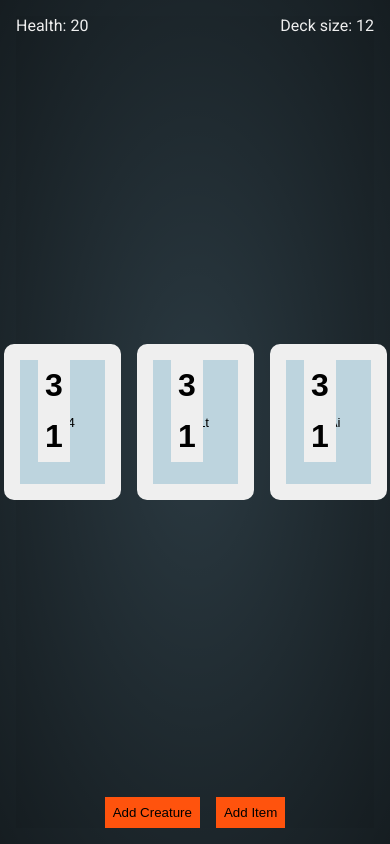
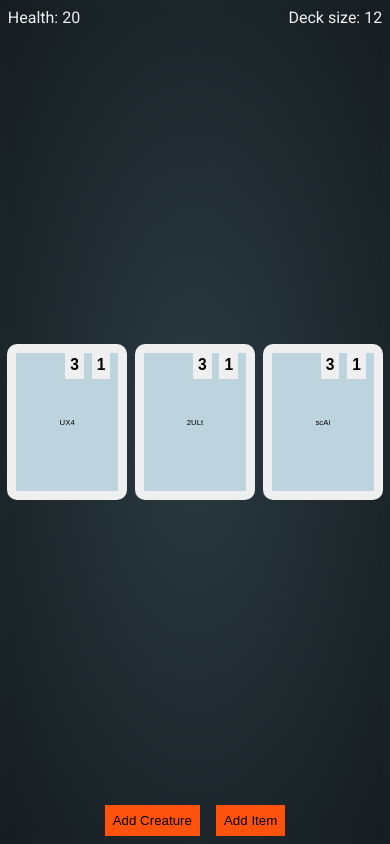
Before and after one commit to atkinchris/redux-cards, a React app: page / in a window 390 px wide. Built offline with nearby package versions, Linux system fonts and the light colour scheme.

Commit message:
Improve responsive sizing

```diff
--- a/src/index.css
+++ b/src/index.css
@@ -20,7 +20,7 @@ pre {
 }
 
 #root {
-  padding: 1rem;
+  padding: 2vw;
 }
 
 .site-wrap {
@@ -42,33 +42,35 @@ pre {
   position: relative;
   max-height: 350px;
   max-width: 300px;
+  min-width: 120px;
+  min-height: 140px;
   width: 30vw;
   height: 40vw;
+  font-size: 2vw;
   background-color: #BDD4DE;
-  border: 1rem solid #EFEFEF;
-  padding: 1rem;
+  border: 1.2em solid #EFEFEF;
   border-radius: 10px;
 }
 
 .c-card + .c-card {
-  margin-left: 1rem;
+  margin-left: 1em;
 }
 
 .c-card-values {
   position: absolute;
-  top: 0;
+  top: -2px;
   right: 0;
 }
 
 .c-card-values__value {
   font-weight: bold;
-  font-size: 2rem;
+  font-size: 2em;
   display: inline-block;
   background-color: #EFEFEF;
-  width: 2rem;
-  line-height: 3.2rem;
+  width: 1.2em;
+  line-height: 1.8em;
   text-align: center;
-  margin-right: 1rem;
+  margin-right: 0.5em;
 }
 
 .c-debug-panel {
```
